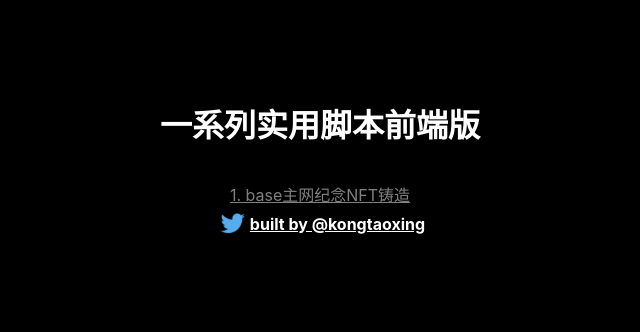
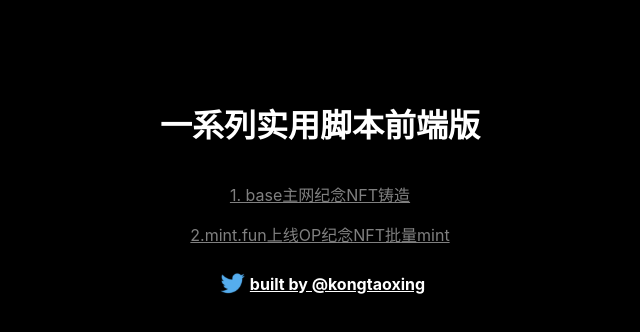
Before and after one commit to kongtaoxing/usefulDAPP, a React (Vite) app: page / in a window 1280 px wide. Shown: the top 332 px of the page, without its empty margins (320-960 px from the left). Built offline with nearby package versions, Linux system fonts and the light colour scheme.

Commit message:
add mint.fun to homepage

```diff
--- a/src/App.jsx
+++ b/src/App.jsx
@@ -139,6 +139,12 @@ const App = () => {
 						1. base主网纪念NFT铸造
 					</a>
 
+					<a href="https://useful-dapp-git-opmintfun-kongtaoxing.vercel.app/" className="bio">
+						2.mint.fun上线OP纪念NFT批量mint
+					</a>
+
+					<br></br>
+
 					<div className="footer-container">
 						<img alt="Twitter Logo" className="twitter-logo" src={twitterLogo} />
 						<a
```
